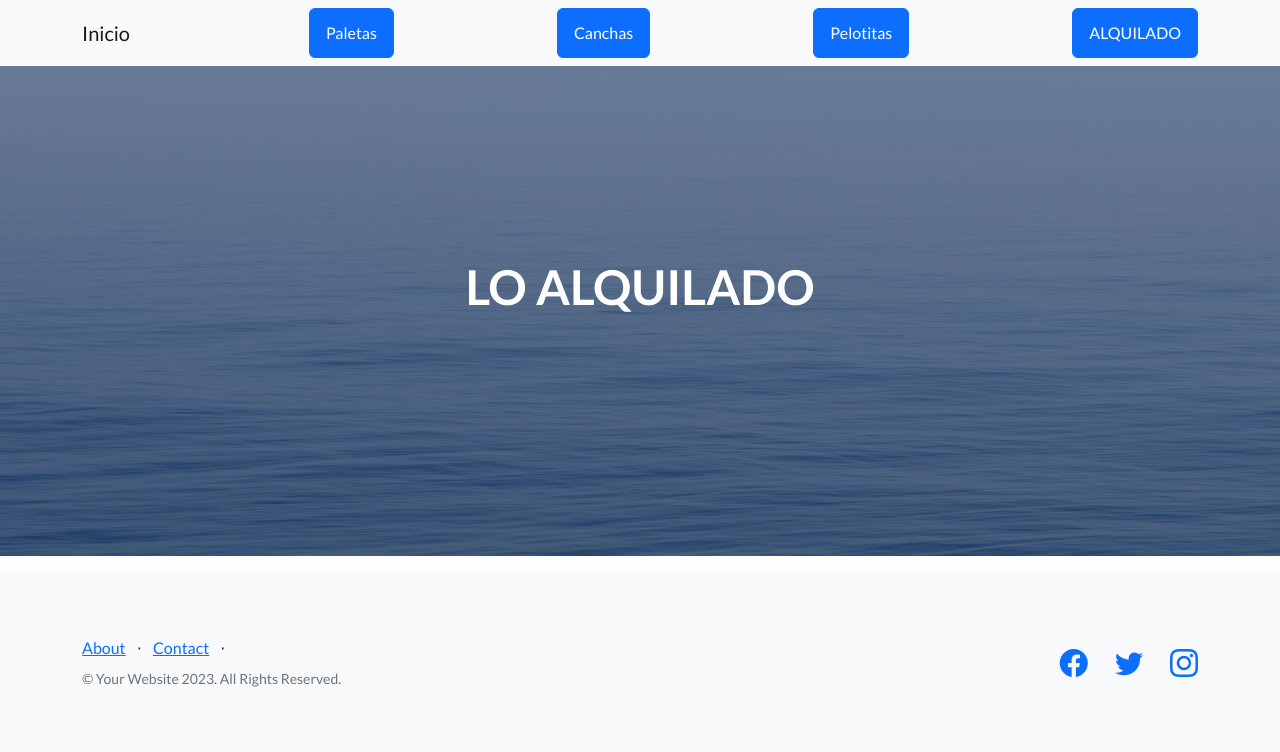
After one commit to Santiago3896/Gini_TercerPreEntrega, a Django app: page /estudiando in a window 1280 px wide. The commit adds this page. Shown: the top 752 px of the page. Run offline with Django 4.2, Linux system fonts and the light colour scheme; data that the repository does not hold is empty; some libraries are stand-ins or nearby versions.

Commit message:
Renderizado

```diff
--- /dev/null
+++ b/inicio/templates/inicio/estudiando_al_cliente.html
@@ -0,0 +1,17 @@
+{% extends "base.html" %}
+
+{% block title_header %}
+<title>ALQUILADO</title>
+{% endblock title_header %}
+{% block h1_header %}
+LO ALQUILADO
+{% endblock h1_header %}
+{% block main %}
+ <ul>
+
+     {% for paleta in listado_de_paletas %}
+    <li>{{paleta}}</li>
+     {% endfor %}
+
+ </ul>
+{% endblock main %}
--- a/inicio/urls.py
+++ b/inicio/urls.py
@@ -1,10 +1,11 @@
 from django.urls import path
-from inicio.views import inicio, alquilar_paletas, alquilar_canchas, alquilar_pelotitas, alquiler_exitoso
+from inicio.views import inicio, alquilar_paletas, alquilar_canchas, alquilar_pelotitas, alquiler_exitoso, paletas
 
 urlpatterns = [
     path('', inicio, name = "inicio"),
     path('paletas/alquiler', alquilar_paletas , name = "alquiler_paleta"),
     path('canchas/alquiler', alquilar_canchas , name = "alquilar_canchas"),
     path('pelotitas/alquiler', alquilar_pelotitas , name = "alquilar_pelotitas"),
-    path('alquilado/correctamente', alquiler_exitoso , name = "alquiler_exitoso1")
+    path('alquilado/correctamente', alquiler_exitoso , name = "alquiler_exitoso1"),
+    path('estudiando', paletas , name = "estudiando")
 ]
--- a/inicio/views.py
+++ b/inicio/views.py
@@ -18,12 +18,13 @@ def inicio(request):
 
     return render(request,"inicio/inicio.html", {})
 
-# def paletas(request):
-#     paleta = Paleta(marca = "Babolat", modelo = "f12" , descripcion = "Paleta de primera marca", anio = 2023)
-#     paleta.save()
+def paletas(request):
 
+    listado_de_paletas = Paleta.objects.all()
 
-#     return render(request, "inicio/paletas.html", {'paleta': paleta})
+    print(listado_de_paletas)
+
+    return render(request, "inicio/estudiando_al_cliente.html", {'listado_de_paletas': listado_de_paletas})
 
 def alquiler_exitoso(request):
 
--- a/templates/base.html
+++ b/templates/base.html
@@ -26,6 +26,7 @@
                 <a class="btn btn-primary" href= {% url "alquiler_paleta" %} >Paletas</a>
                 <a class="btn btn-primary" href= {% url "alquilar_canchas" %} >Canchas</a>
                 <a class="btn btn-primary" href= {% url "alquilar_pelotitas" %} >Pelotitas</a>
+                <a class="btn btn-primary" href= {% url "estudiando" %} >ALQUILADO</a>
 
                 {% comment %} <a class="btn btn-primary" href= {% url "paletas/alquilar" %} >x</a>
                 <a class="btn btn-primary" href= {% url "canchas" %} >x2</a>
@@ -36,6 +37,7 @@
         <header class="masthead">
             <div class="container position-relative">
                 <div class="row justify-content-center">
+
                     <div class="col-xl-6">
                         <div class="text-center text-white">
                             <!-- Page heading-->
@@ -46,9 +48,15 @@
                             </h1>
                         </div>
                     </div>
+
                 </div>
             </div>
         </header>
+        <div>
+            {% block main %}
+            {% endblock main %}
+
+        </div>
         <!-- Footer-->
         <footer class="footer bg-light">
             <div class="container">
```
